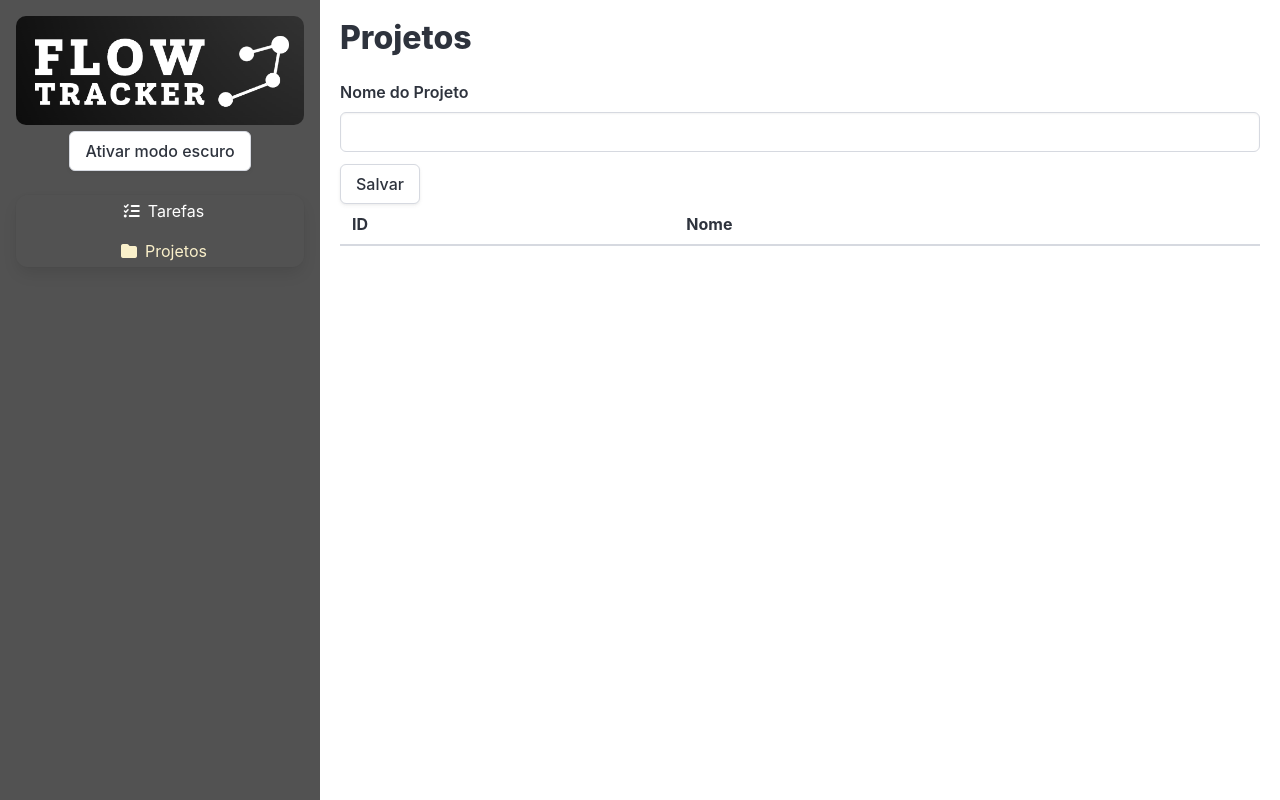
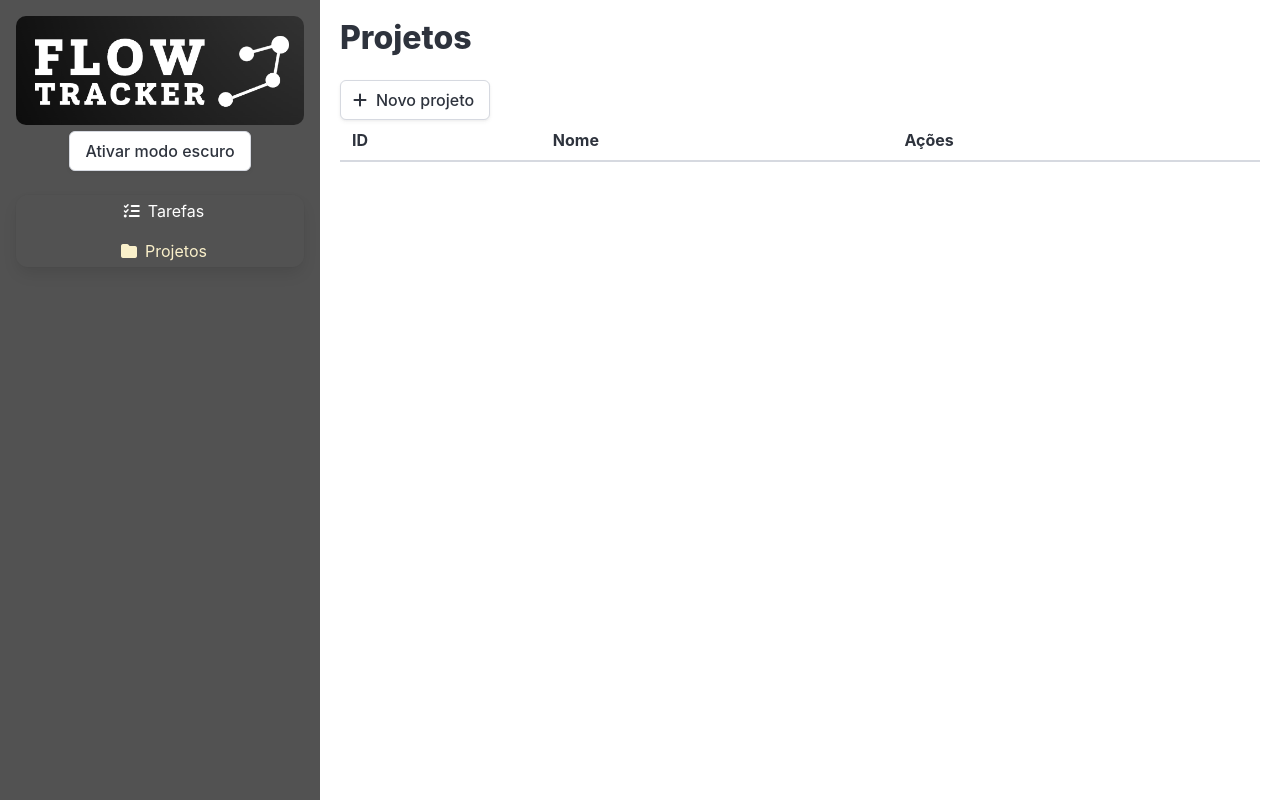
Before and after one commit to renawmontanari/flow-tracker, a Vue app: page /#/projetos in a window 1280 px wide. Built offline with nearby package versions, Linux system fonts and the light colour scheme.

Commit message:
extraindo a a view

```diff
--- a/src/routes/index.ts
+++ b/src/routes/index.ts
@@ -1,6 +1,7 @@
 import Tarefas from "@/views/Tarefas.vue";
 import Projetos from "@/views/Projetos.vue";
 import { createRouter, createWebHashHistory, RouteRecordRaw } from "vue-router";
+import Formulario from "@/views/Projetos/Formulario.vue";
 
 const rotas: RouteRecordRaw[] = [
   {
@@ -13,6 +14,16 @@
     name: "Projetos",
     component: Projetos,
   },
+  {
+    path: "/projetos/novo",
+    name: "Novo projeto",
+    component: Formulario,
+  },
+  {
+    path: "/projetos/:id",
+    name: "Editar projeto",
+    component: Formulario,
+  },
 ];
 
 const roteador = createRouter({
--- a/src/views/Projetos.vue
+++ b/src/views/Projetos.vue
@@ -4,21 +4,9 @@
 
 export default {
   name: "Projetos",
-  data() {
-    return {
-      nomeDoProjeto: "",
-    };
-  },
-  methods: {
-    salvar() {
-      this.store.commit("ADICIONA_PROJETO", this.nomeDoProjeto);
-      this.nomeDoProjeto = "";
-    },
-  },
   setup() {
     const store = useStore();
     return {
-      store,
       projetos: computed(() => store.state.projetos),
     };
   },
@@ -28,31 +16,31 @@
 <template>
   <section class="projetos">
     <h1 class="title">Projetos</h1>
-    <form @submit.prevent="salvar">
-      <div class="field">
-        <label for="nomeDoProjeto" class="label">Nome do Projeto</label>
-        <input
-          type="text"
-          class="input"
-          v-model="nomeDoProjeto"
-          id="nomeDoProjeto"
-        />
-      </div>
-      <div class="field">
-        <button class="button" type="submit">Salvar</button>
-      </div>
-    </form>
+    <router-link to="/projetos/novo" class="button">
+      <span class="icon is-small">
+        <i class="fas fa-plus"></i>
+      </span>
+      <span>Novo projeto</span>
+    </router-link>
     <table class="table is-fullwidth">
       <thead>
         <tr>
           <th>ID</th>
           <th>Nome</th>
+          <th>Ações</th>
         </tr>
       </thead>
       <tbody>
         <tr v-for="projeto in projetos" :key="projeto.id">
           <td>{{ projeto.id }}</td>
           <td>{{ projeto.nome }}</td>
+          <td>
+            <router-link :to="`/projetos/${projeto.id}`" class="button">
+              <span class="icon is-small">
+                <i class="fas fa-pencil-alt"></i>
+              </span>
+            </router-link>
+          </td>
         </tr>
       </tbody>
     </table>
--- /dev/null
+++ b/src/views/Projetos/Formulario.vue
@@ -0,0 +1,51 @@
+<script lang="ts">
+import { useStore } from "@/store";
+
+export default {
+  name: "Formulario",
+  data() {
+    return {
+      nomeDoProjeto: "",
+    };
+  },
+  methods: {
+    salvar() {
+      this.store.commit("ADICIONA_PROJETO", this.nomeDoProjeto);
+      this.nomeDoProjeto = "";
+      this.$router.push("/projetos");
+    },
+  },
+  setup() {
+    const store = useStore();
+    return {
+      store,
+    };
+  },
+};
+</script>
+
+<template>
+  <section class="projetos">
+    <h1 class="title">Projetos</h1>
+    <form @submit.prevent="salvar">
+      <div class="field">
+        <label for="nomeDoProjeto" class="label">Nome do Projeto</label>
+        <input
+          type="text"
+          class="input"
+          v-model="nomeDoProjeto"
+          id="nomeDoProjeto"
+        />
+      </div>
+      <div class="field">
+        <button class="button" type="submit">Salvar</button>
+      </div>
+    </form>
+  </section>
+</template>
+
+<style scoped>
+.projetos {
+  padding: 1.25rem;
+}
+</style>
```
